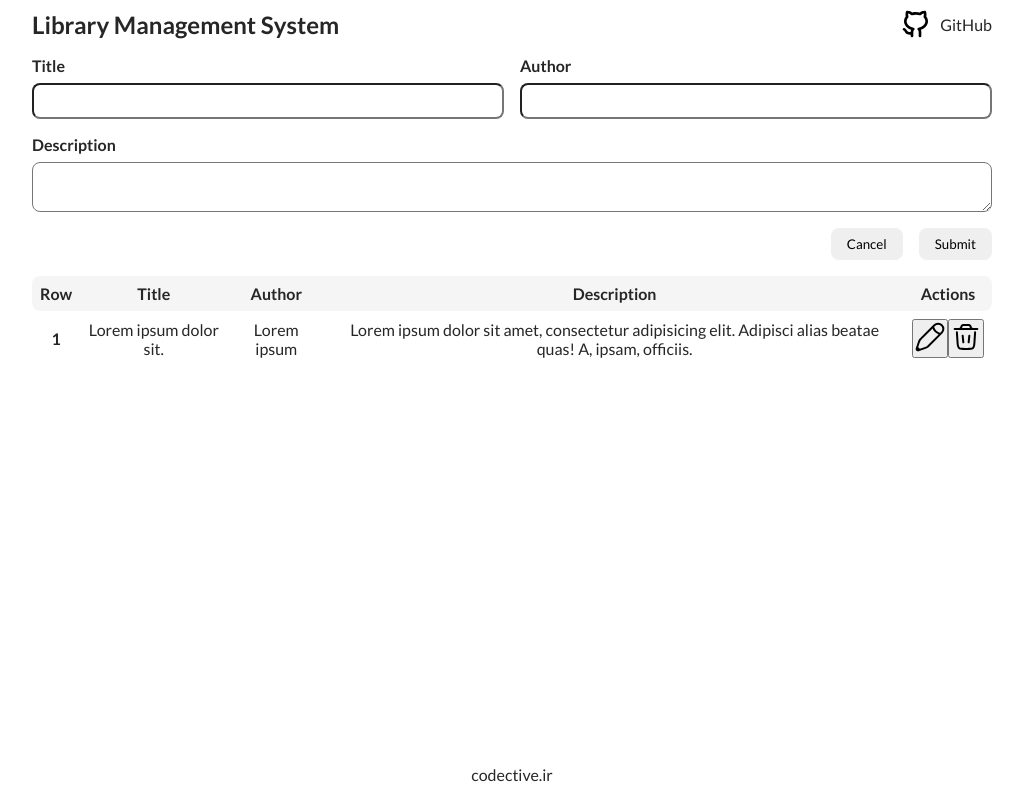
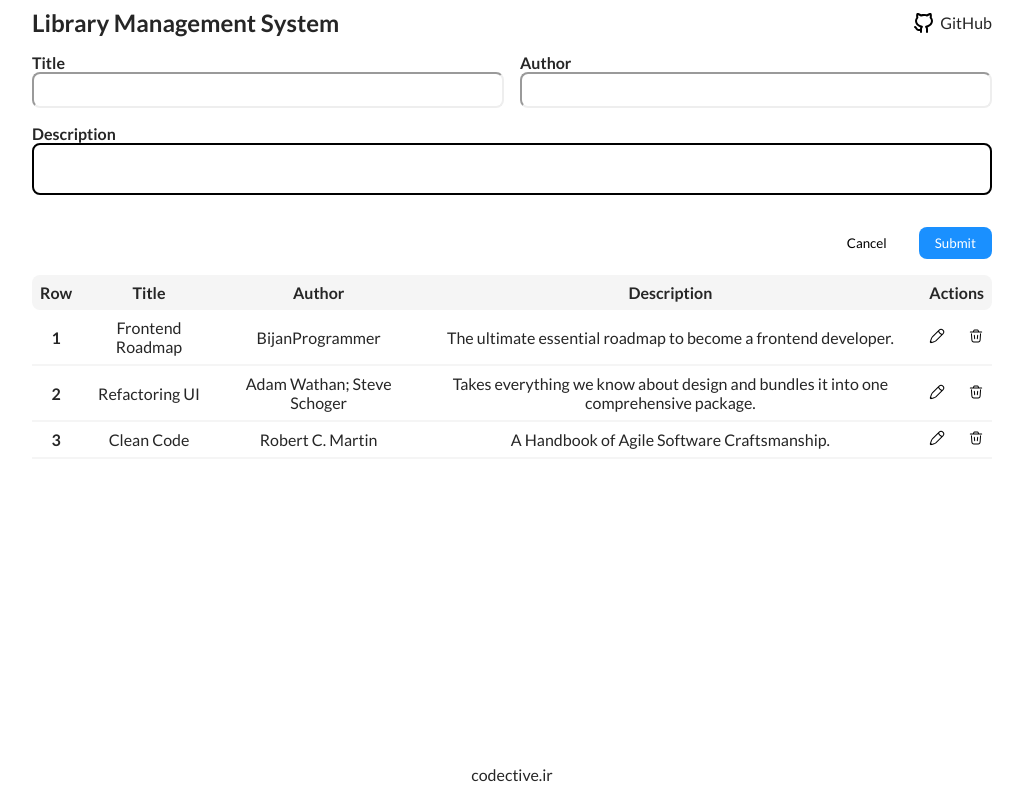
Before and after one commit to CodectiveOrg/roadmap-quiz-1, a website with bundled scripts: page index.html in a window 1280 px wide. Shown: the whole page, without its empty margins (128-1151 px from the left). Built offline with nearby package versions, Linux system fonts and the light colour scheme.

Commit message:
[UPDATE]

```diff
--- a/index.html
+++ b/index.html
@@ -78,19 +78,11 @@
             </td>
             <td>
               <div class="actions">
-                <button>
-                  <img
-                    class="icon-button"
-                    src="/assets/icons/edit.svg"
-                    alt="Edit Icon"
-                  />
+                <button class="icon-button">
+                  <img src="/assets/icons/edit.svg" alt="Edit Icon" />
                 </button>
-                <button>
-                  <img
-                    class="icon-button"
-                    src="/assets/icons/remove.svg"
-                    alt="Remove Icon"
-                  />
+                <button class="icon-button">
+                  <img src="/assets/icons/remove.svg" alt="Remove Icon" />
                 </button>
               </div>
             </td>
--- a/src/scripts/book.js
+++ b/src/scripts/book.js
@@ -5,11 +5,11 @@ class Book {
     this.description = description;
   }
 
-  clone(title, author, description) {
+  clone() {
     return structuredClone({
-      title,
-      author,
-      description,
+      title: this.title,
+      author: this.author,
+      description: this.description,
     });
   }
 }
--- a/src/scripts/library-manager.js
+++ b/src/scripts/library-manager.js
@@ -2,8 +2,8 @@ class LibraryManager {
   #books = [];
 
   constructor(books) {
-    for (const book in books) {
-      this.#books.push(clone(book));
+    for (const book of books) {
+      this.#books.push(this.clone(book));
     }
   }
 
@@ -17,7 +17,7 @@ class LibraryManager {
 
   editBook(row, book) {
     const index = row - 1;
-    this.#books[index] = structuredClone(book);
+    this.#books[index] = this.clone(book);
   }
 
   removeBook(row) {
--- a/src/scripts/master.js
+++ b/src/scripts/master.js
@@ -114,7 +114,7 @@ class Master {
 
         this.#libraryManager.removeBook(index + 1);
         this.#render();
-      },
+      }
     );
 
     actions.append(editAction);
--- a/src/styles/components/form.css
+++ b/src/styles/components/form.css
@@ -3,26 +3,37 @@ form {
   grid-template-columns: repeat(2, 1fr);
   gap: 1rem;
 
-  input,
-  textarea {
-    font-family: Codective, sans-serif;
-
-    padding: 0.5rem 0.25rem;
-
-    border-radius: var(--border-radius);
-  }
-
   label {
     font-weight: 600;
   }
 
-  > div:nth-child(3) {
-    grid-area: 2 / 1 / span 2 / span 2;
-  }
+  .field {
+    display: grid;
 
-  > div:not(:last-child) {
-    display: grid;
-    gap: 0.5rem;
+    textarea {
+      border-width: 2px;
+
+      resize: none;
+    }
+
+    input,
+    textarea {
+      padding: 0.5rem;
+
+      border-radius: var(--border-radius);
+
+      &:valid {
+        border-color: var(--color-gray-10);
+      }
+
+      &:invalid {
+        border-color: var(--color-red-6);
+      }
+    }
+
+    &:nth-child(3) {
+      grid-area: 2 / 1 / span 1 / span 2;
+    }
   }
 
   .actions {
@@ -31,5 +42,19 @@ form {
     justify-content: flex-end;
     gap: 1rem;
     grid-area: 4 / 2 / span 2 / span 1;
+
+    button {
+      font-weight: 500;
+    }
+
+    button[type="submit"] {
+      background-color: var(--color-blue-6);
+
+      color: var(--color-gray-1);
+    }
+
+    button[type="reset"] {
+      background-color: transparent;
+    }
   }
 }
--- a/src/styles/components/header.css
+++ b/src/styles/components/header.css
@@ -8,11 +8,4 @@ header {
     font-size: 1.5rem;
     font-size: 700;
   }
-
-  a {
-    display: flex;
-    align-items: center;
-    justify-content: space-between;
-    gap: 0.5rem;
-  }
 }
--- a/src/styles/components/link-button.css
+++ b/src/styles/components/link-button.css
@@ -0,0 +1,11 @@
+.link-button {
+  display: flex;
+  align-items: center;
+  justify-content: space-between;
+  gap: 0.25rem;
+
+  img {
+    inline-size: 1.5rem;
+    block-size: 1.5rem;
+  }
+}
--- a/src/styles/components/table.css
+++ b/src/styles/components/table.css
@@ -27,6 +27,9 @@ table {
   }
 
   tbody {
+    tr {
+      border-block-end: 2px solid var(--color-gray-3);
+
       th,
       td {
         padding: 0.5rem;
@@ -41,3 +44,4 @@ table {
       }
     }
   }
+}
--- a/src/styles/globals.css
+++ b/src/styles/globals.css
@@ -40,7 +40,11 @@ body {
 
     button {
       cursor: pointer;
+    }
 
+    input,
+    textarea,
+    button {
       font-family: Codective, sans-serif;
     }
   }
--- a/src/styles/shared/colors.css
+++ b/src/styles/shared/colors.css
@@ -3,8 +3,10 @@
   --color-gray-3: hsl(0, 0%, 96%);
   --color-gray-5: hsl(0, 0%, 85%);
   --color-gray-10: hsl(0, 0%, 15%);
+
   --color-blue-1: hsl(199, 100%, 95%);
   --color-blue-6: hsl(209, 100%, 55%);
   --color-blue-7: hsl(211, 92%, 44%);
+
   -color-red-6: hsl(357, 91%, 55%);
 }
```
Lines whose indentation alone changed are shown as unchanged.
